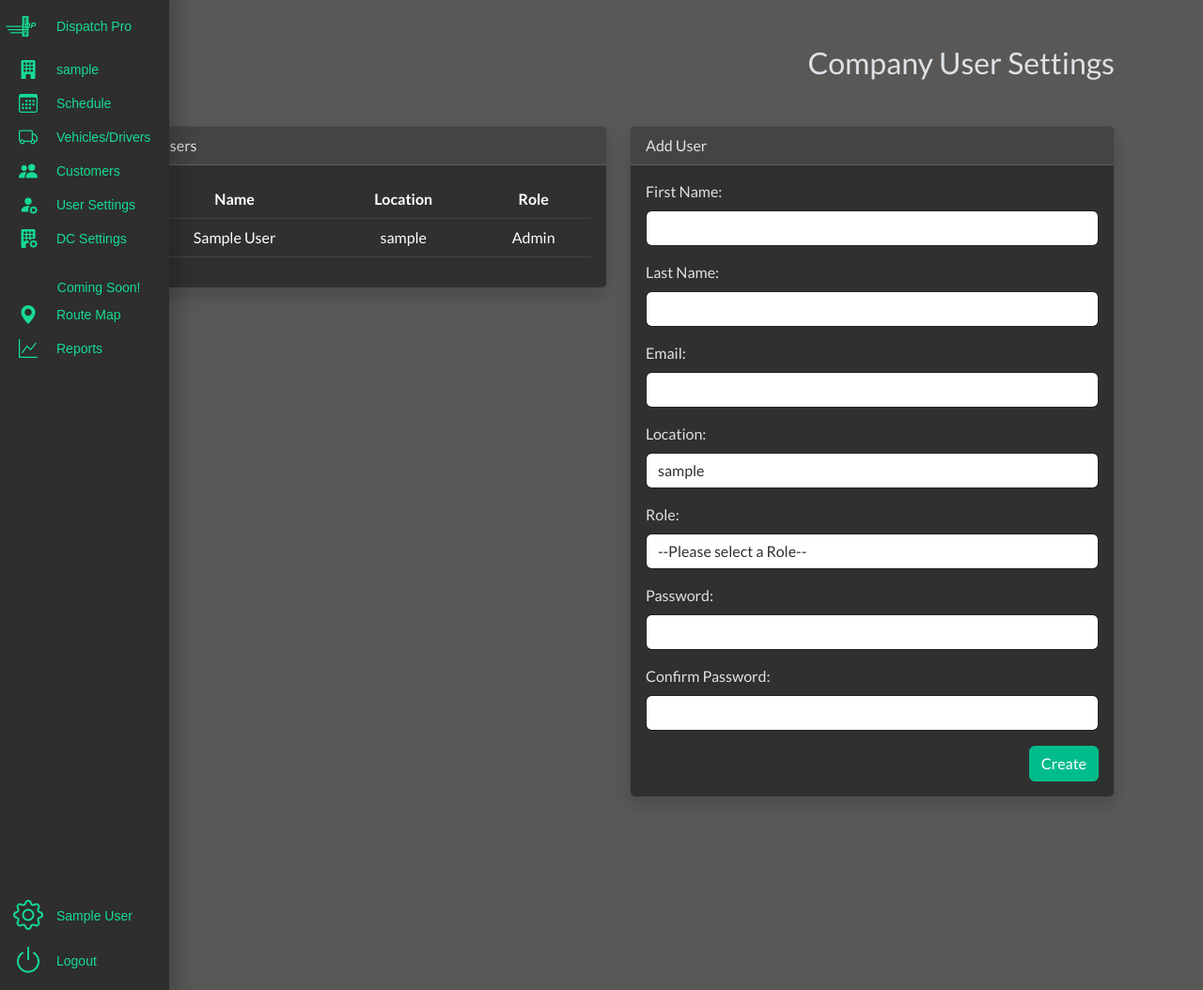
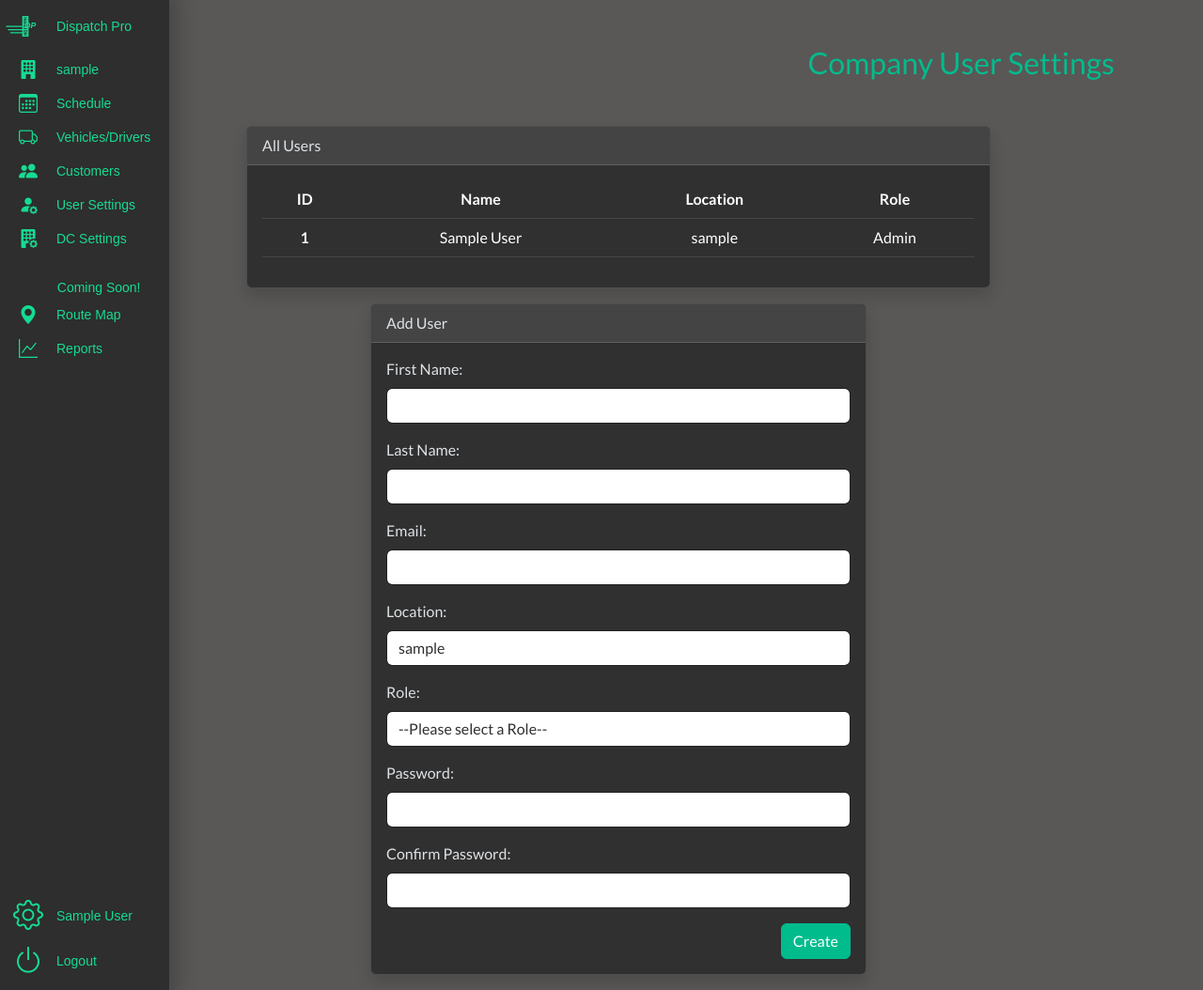
Before and after one commit to bobbycoleman-dev/dispatch-pro-flask, a Flask app: page /users/user_settings in a window 1280 px wide. Shown: the whole page at 94% size. Run offline with Flask 3, Linux system fonts and the light colour scheme; a user stored in the database is signed in; tables that the repository leaves empty hold one stand-in row (values such as "Sample post"); some libraries are stand-ins or nearby versions.

Commit message:
UI/UX updates

```diff
--- a/flask_app/blueprints/assets.py
+++ b/flask_app/blueprints/assets.py
@@ -80,7 +80,9 @@ def asset_settings():
                 DistributionCenter.region == "Northeast"
             )
     else:
-        trucks = Truck.query.filter(Truck.dc_id == current_user.user_dc.id)
+        trucks = Truck.query.filter(Truck.dc_id == current_user.user_dc.id).order_by(
+            Truck.truck_dc.nickname
+        )
         drivers = Driver.query.filter(Driver.dc_id == current_user.user_dc.id)
 
     return render_template(
--- a/flask_app/blueprints/auth.py
+++ b/flask_app/blueprints/auth.py
@@ -22,7 +22,7 @@ def register():
     """Displays the register page."""
 
     form = RegisterForm()
-    form.dc_id.choices.append = [
+    form.dc_id.choices = [
         (int(dc.id), dc.nickname) for dc in DistributionCenter.query.all()
     ]
 
--- a/flask_app/templates/customers/customer_settings.html
+++ b/flask_app/templates/customers/customer_settings.html
@@ -1,10 +1,10 @@
 {% extends '/shared/base.html' %} {% block content %} {% include '/shared/navbar.html' %}
 
 <div class="container overflow-scroll pt-5 ps-5" style="height: 100vh">
-	<h3 class="text-end mb-2">Customer Settings</h3>
+	<h3 class="text-end mb-2 text-success">Customer Settings</h3>
 	<h4 class="text-end mb-5">{{current_user.user_dc.nickname}}</h4>
 	<div class="row mb-3">
-		<div class="card shadow p-0 mx-auto" style="height: 300px">
+		<div class="card shadow p-0 mx-auto" style="height: 350px">
 			<div class="card-header">All Customers</div>
 			<div class="card-body overflow-y-scroll">
 				<table class="table table-dark table-hover text-center">
--- a/flask_app/templates/dcs/dc_settings.html
+++ b/flask_app/templates/dcs/dc_settings.html
@@ -4,12 +4,13 @@
 	<h3 class="text-end mb-5">Distribution Center Settings</h3>
 	<div class="row mb-3">
 		<div class="col">
-			<div class="card shadow">
+			<div class="card shadow w-75 mx-auto" style="max-height: 350px"">
 				<div class="card-header">All Distribution Centers</div>
-				<div class="card-body">
+				<div class="card-body overflow-y-scroll">
 					<table class="table table-dark table-hover text-center">
 						<thead>
 							<tr>
+								<th>ID</th>
 								<th>Location Name</th>
 								<th>Address</th>
 							</tr>
@@ -17,6 +18,7 @@
 						<tbody>
 							{% for dc in dcs %}
 							<tr>
+								<td>{{dc.id}}</td>
 								<td>{{dc.nickname}}</td>
 								<td>{{dc.street}}, {{dc.city}}, {{dc.state}} {{dc.zip_code}}</td>
 							</tr>
--- a/flask_app/templates/users/user_settings.html
+++ b/flask_app/templates/users/user_settings.html
@@ -1,23 +1,25 @@
 {% extends '/shared/base.html' %} {% block content %} {% include '/shared/navbar.html' %}
 
 <div class="container overflow-scroll pt-5 ps-5" style="height: 100vh">
-	<h3 class="text-end mb-5">Company User Settings</h3>
+	<h3 class="text-end mb-5 text-success">Company User Settings</h3>
 	<div class="row mb-3">
 		<div class="col">
-			<div class="card shadow">
+			<div class="card shadow w-75 mx-auto" style="max-height: 350px">
 				<div class="card-header">All Users</div>
-				<div class="card-body">
+				<div class="card-body overflow-y-scroll">
 					<table class="table table-dark table-hover text-center">
 						<thead>
 							<tr>
-								<th>Name</th>
-								<th>Location</th>
-								<th>Role</th>
+								<th scope="col">ID</th>
+								<th scope="col">Name</th>
+								<th scope="col">Location</th>
+								<th scope="col">Role</th>
 							</tr>
 						</thead>
 						<tbody>
 							{% for user in users %}
 							<tr>
+								<th scope="row">{{user.id}}</th>
 								<td>{{user.first_name}} {{user.last_name}}</td>
 								<td>{{user.user_dc.nickname}}</td>
 								<td>
@@ -31,8 +33,10 @@
 				</div>
 			</div>
 		</div>
+	</div>
+	<div class="row mb-3">
 		<div class="col">
-			<div class="card shadow">
+			<div class="card shadow w-50 mx-auto">
 				<div class="card-header">Add User</div>
 				<div class="card-body">{% include '/users/add_user.html' %}</div>
 			</div>
```
Also changed, not shown: flask_app/templates/schedule/dashboard.html (+7 -4 lines), flask_app/templates/trucks_drivers/asset_settings.html (+11 -7 lines).
